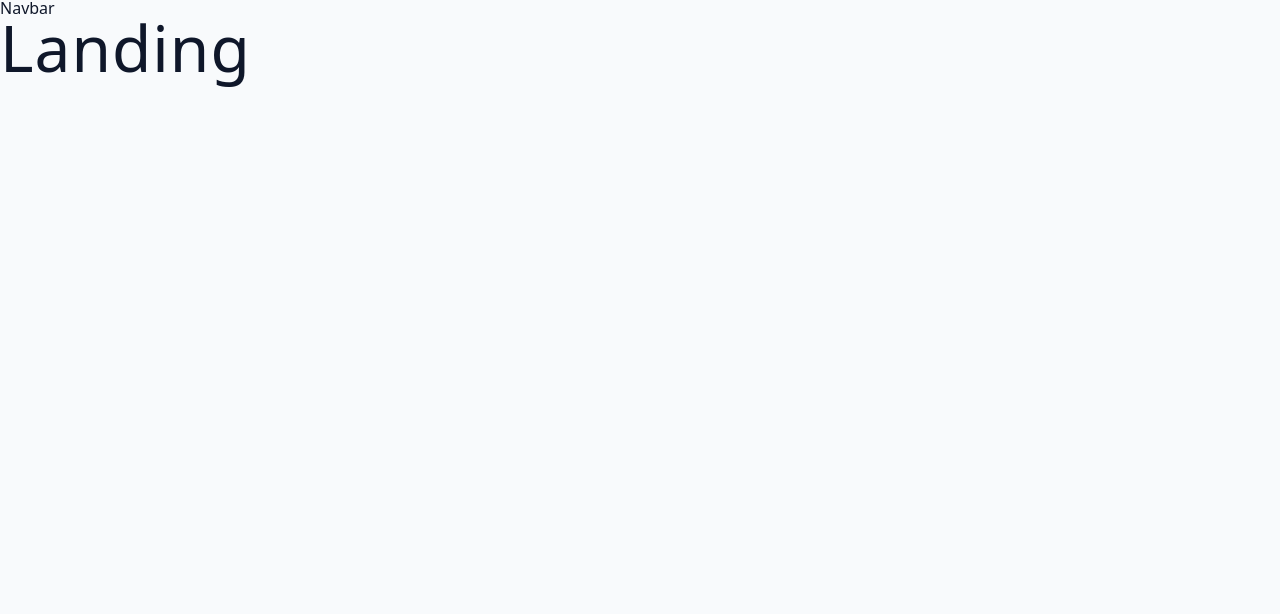
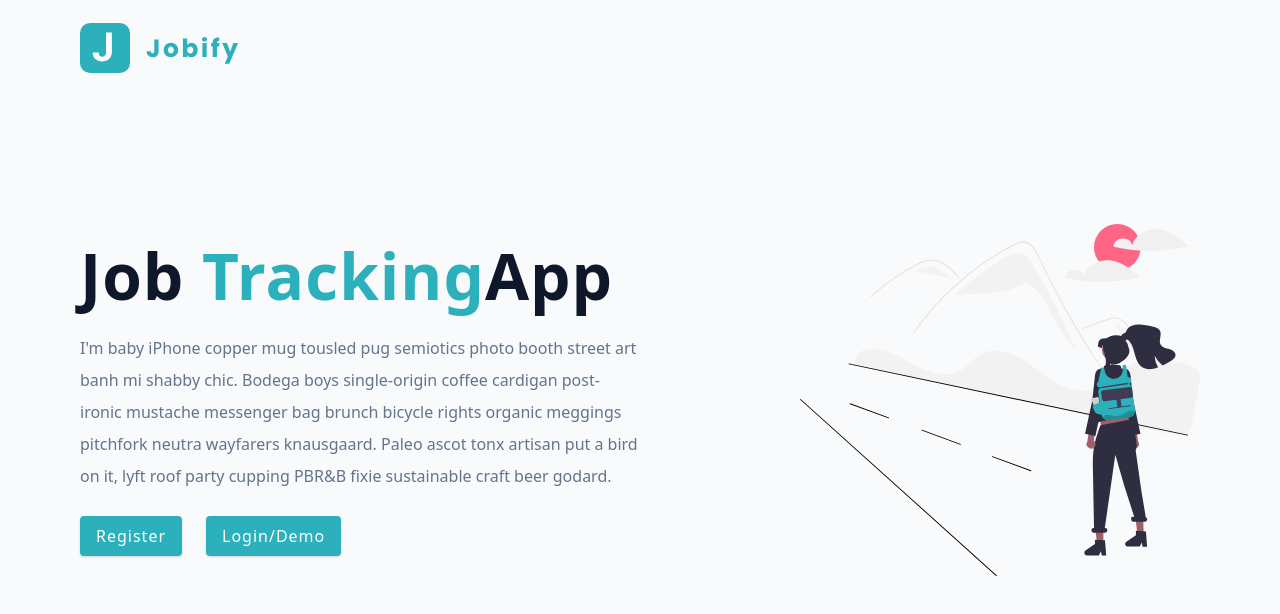
Before and after one commit to nickpro79/Jobify, a React (Vite) app in the folder client/: page / in a window 1280 px wide. Shown: the top 614 px of the page. Built offline with nearby package versions, Linux system fonts and the light colour scheme.

Commit message:
designed landing page

```diff
--- a/client/src/assets/wrappers/LandingPage.js
+++ b/client/src/assets/wrappers/LandingPage.js
@@ -1,4 +1,4 @@
-import styled from 'styled-components';
+import styled from "styled-components";
 
 const Wrapper = styled.section`
   nav {
@@ -9,18 +9,20 @@
     display: flex;
     align-items: center;
   }
+
   .page {
     min-height: calc(100vh - var(--nav-height));
     display: grid;
     align-items: center;
     margin-top: -3rem;
   }
+
   h1 {
     font-weight: 700;
+    margin-bottom: 1.5rem;
     span {
       color: var(--primary-500);
     }
-    margin-bottom: 1.5rem;
   }
   p {
     line-height: 2;
@@ -29,18 +31,19 @@
     max-width: 35em;
   }
   .register-link {
-    margin-right: 1rem;
+    margin-right: 1.5rem;
+  }
+  .btn {
+    padding: 0.75rem 1rem;
   }
   .main-img {
     display: none;
   }
-  .btn {
-    padding: 0.75rem 1rem;
-  }
+
   @media (min-width: 992px) {
     .page {
       grid-template-columns: 1fr 400px;
-      column-gap: 3rem;
+      column-gap: 3 rem;
     }
     .main-img {
       display: block;
--- a/client/src/pages/HomeLayout.jsx
+++ b/client/src/pages/HomeLayout.jsx
@@ -2,10 +2,9 @@
 
 const HomeLayout = () => {
   return (
-    <div>
-      <nav>Navbar</nav>
+    <>
       <Outlet />
-    </div>
+    </>
   );
 };
 export default HomeLayout;
--- a/client/src/pages/Landing.jsx
+++ b/client/src/pages/Landing.jsx
@@ -1,4 +1,38 @@
+import styled from "styled-components";
+import Wrapper from "../assets/wrappers/LandingPage";
+import main from "../assets/images/main.svg";
+import logo from "../assets/images/logo.svg";
+import { Link } from "react-router-dom";
+
 const Landing = () => {
-  return <h1>Landing</h1>;
+  return (
+    <Wrapper>
+      <nav>
+        <img src={logo} alt="jobify" className="logo" />
+      </nav>
+      <div className="container page">
+        <div className="info">
+          <h1>
+            Job <span>Tracking</span>App
+          </h1>
+          <p>
+            I'm baby iPhone copper mug tousled pug semiotics photo booth street
+            art banh mi shabby chic. Bodega boys single-origin coffee cardigan
+            post-ironic mustache messenger bag brunch bicycle rights organic
+            meggings pitchfork neutra wayfarers knausgaard. Paleo ascot tonx
+            artisan put a bird on it, lyft roof party cupping PBR&B fixie
+            sustainable craft beer godard.
+          </p>
+          <Link to="/register" className="btn register-link">
+            Register
+          </Link>
+          <Link to="/login" className="btn">
+            Login/Demo
+          </Link>
+        </div>
+        <img src={main} alt="job hunt" className="img main-img" />
+      </div>
+    </Wrapper>
+  );
 };
 export default Landing;
```
